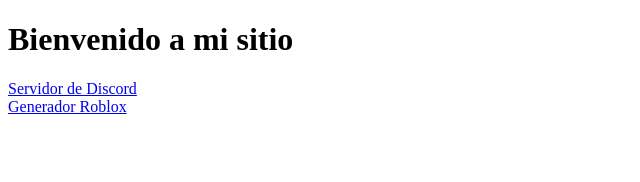
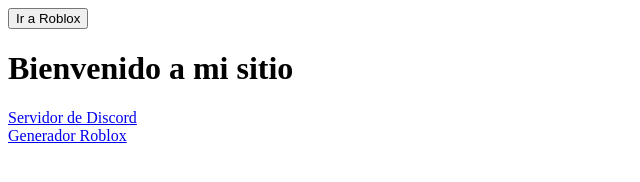
Before and after one commit to yngoderick/yngoderick.github.io, a plain HTML site: page index.html in a window 1280 px wide. Shown: the whole page, without its empty margins (0-640 px from the left). Drawn offline with Linux system fonts and the light colour scheme.

Commit message:
Botón de enlace a roblox.is

```diff
--- a/index.html
+++ b/index.html
@@ -29,7 +29,9 @@ f7lj/image/upload/v1751638062/IM');
       }
     </style>
   </head>
-  <body>
+  <body><a href="https://roblox.is" target="_blank">
+  <button>Ir a Roblox</button>
+</a>
     <h1>Bienvenido a mi sitio</h1>
     <a class="boton" href="https://discord.gg/TU_INVITE" target="_blank">Servidor de Discord</a>
     <br>
```
